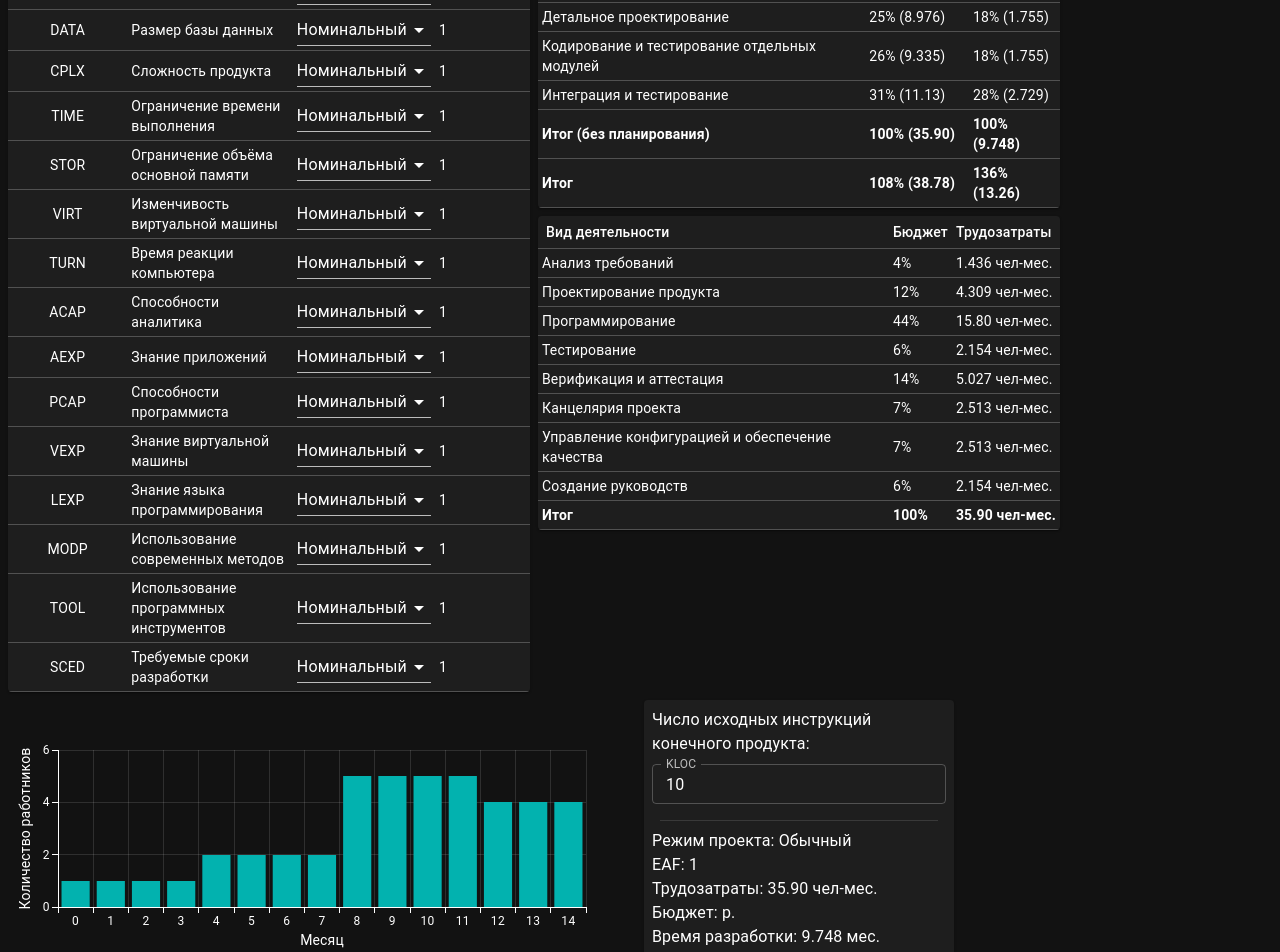
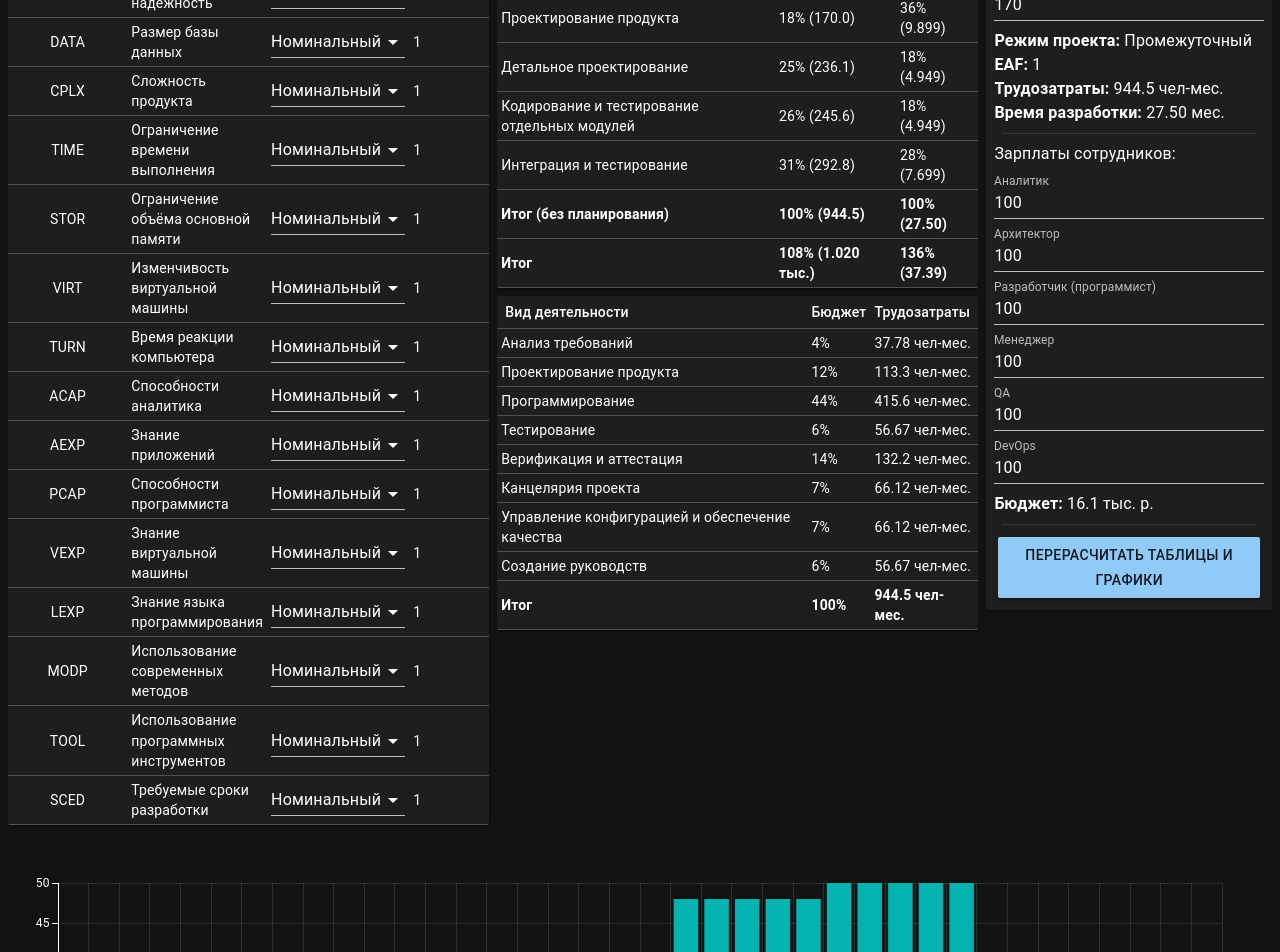
Before and after one commit to TheFunGun36/bmstu-epi, a React (Vite) app: page / in a window 1280 px wide. Shown: the part 160-1112 px from the top of the page. Built offline with nearby package versions, Linux system fonts and the light colour scheme.

Commit message:
it works

```diff
--- a/src/components/ActivityTable.tsx
+++ b/src/components/ActivityTable.tsx
@@ -1,19 +1,17 @@
 import { Paper, Table, TableBody, TableContainer, TableHead, TableRow } from '@mui/material';
 import { SmallTableCell as TC } from './SmallTableCell';
-import activity from '../json/activity.json';
 import ActivityStage from '../model/ActivityStage';
 import { readable } from '../model/Misc';
 
 interface ActivityTableProps {
   laborCosts: number;
+  stages: ActivityStage[];
+  labor: number[];
 }
 
 export function ActivityTable(p: ActivityTableProps) {
-  const stages: ActivityStage[] = activity;
-  const labor = stages.map(e => e.budgetPercent * p.laborCosts / 100);
-
-  const stagesBudgetPercent = stages.map(s => s.budgetPercent).reduce((a, b) => a + b, 0);
-  const stagesLabor = stages.map((_, i) => labor[i]).reduce((a, b) => a + b, 0);
+  const stagesBudgetPercent = p.stages.map(s => s.budgetPercent).reduce((a, b) => a + b, 0);
+  const stagesLabor = p.stages.map((_, i) => p.labor[i]).reduce((a, b) => a + b, 0);
 
   return (
     <TableContainer component={Paper}>
@@ -26,12 +24,12 @@ export function ActivityTable(p: ActivityTableProps) {
           </TableRow>
         </TableHead>
         <TableBody>
-          {stages.map((value, index) => {
+          {p.stages.map((value, index) => {
             return (
               <TableRow key={value.name}>
                 <TC>{value.displayName}</TC>
                 <TC>{value.budgetPercent}%</TC>
-                <TC>{readable(labor[index])} чел-мес.</TC>
+                <TC>{readable(p.labor[index])} чел-мес.</TC>
               </TableRow>
             );
           })}
--- a/src/components/NumberInput.tsx
+++ b/src/components/NumberInput.tsx
@@ -6,7 +6,8 @@ interface NumberInputProps {
   value: number;
   label?: string;
   setValue: (_value: number) => void;
-  sx?: SxProps<Theme>
+  sx?: SxProps<Theme>;
+  variant?: 'outlined' | 'standard' | 'filled';
 }
 
 function NumberInput(p: NumberInputProps) {
@@ -43,7 +44,7 @@ function NumberInput(p: NumberInputProps) {
       onChange={handleChange}
       error={!strValid}
       label={p.label}
-      variant='outlined'
+      variant={p.variant || 'standard'}
       sx={p.sx}
     />
   )
--- /dev/null
+++ b/src/components/SalaryInput.tsx
@@ -0,0 +1,49 @@
+import { useEffect, useState } from "react";
+import { Salaries, calculateBudget } from "../model/Budget";
+import { Typography } from "@mui/material";
+import NumberInput from "./NumberInput";
+import { readable } from "../model/Misc";
+
+export interface SalaryInputProps {
+  budget: number;
+  setBudget: (value: number) => void;
+  lifecycleLabor: number[];
+  lifecycleTime: number[];
+}
+
+export function SalaryInput(p: SalaryInputProps) {
+  const [salaryAnalyst, setSalaryAnalyst] = useState(100);
+  const [salaryArchitect, setSalaryArchitect] = useState(100);
+  const [salaryDeveloper, setSalaryDeveloper] = useState(100);
+  const [salaryManager, setSalaryManager] = useState(100);
+  const [salaryQA, setSalaryQA] = useState(100);
+  const [salaryDevOps, setSalaryDevOps] = useState(100);
+
+  useEffect(() => {
+    const salaries: Salaries = {
+      analyst: salaryAnalyst,
+      architect: salaryArchitect,
+      developer: salaryDeveloper,
+      devOps: salaryDevOps,
+      manager: salaryManager,
+      qa: salaryQA
+    };
+
+    p.setBudget(calculateBudget(p.lifecycleLabor, p.lifecycleTime, salaries));
+  }, [salaryAnalyst, salaryArchitect, salaryDeveloper, salaryManager, salaryQA, salaryDevOps]);
+
+  return (
+    <>
+      <Typography>Зарплаты сотрудников:</Typography>
+      <NumberInput forbidNegative label='Аналитик' value={salaryAnalyst} setValue={setSalaryAnalyst} sx={{ mt: 1, mb: 1 }} />
+      <NumberInput forbidNegative label='Архитектор' value={salaryArchitect} setValue={setSalaryArchitect} sx={{ mb: 1 }} />
+      <NumberInput forbidNegative label='Разработчик (программист)' value={salaryDeveloper} setValue={setSalaryDeveloper} sx={{ mb: 1 }} />
+      <NumberInput forbidNegative label='Менеджер' value={salaryManager} setValue={setSalaryManager} sx={{ mb: 1 }} />
+      <NumberInput forbidNegative label='QA' value={salaryQA} setValue={setSalaryQA} sx={{ mb: 1 }} />
+      <NumberInput forbidNegative label='DevOps' value={salaryDevOps} setValue={setSalaryDevOps} sx={{ mb: 1 }} />
+      <Typography><b>Бюджет:</b> {readable(p.budget)} р.</Typography>
+    </>
+  );
+}
+
+export default SalaryInput;
--- /dev/null
+++ b/src/model/Budget.ts
@@ -0,0 +1,49 @@
+export interface Salaries {
+    analyst: number;
+    architect: number;
+    developer: number;
+    manager: number;
+    qa: number;
+    devOps: number;
+}
+
+export function calculateBudget(lifecycleLabor: number[], lifecycleTime: number[], salary: Salaries) {
+    let result = 0;
+
+    // Планирование и определение требований. Аналитик + менеджеры
+    let staff = Math.round(lifecycleLabor[0] / lifecycleTime[0]);
+    result += staff > 1 ?
+      (staff - 1) * salary.manager + salary.analyst :
+      staff * salary.analyst;
+
+    // Проектирование продукта
+    staff = Math.round(lifecycleLabor[1] / lifecycleTime[1]);
+    result += staff > 1 ?
+      (staff - 1) * salary.architect + salary.analyst :
+      staff * salary.architect;
+
+    // Детальное проектирование
+    staff = Math.round(lifecycleLabor[2] / lifecycleTime[2]);
+    if (staff > 2) {
+      result += salary.manager + salary.analyst;
+      staff -= 2;
+    } else if (staff > 1) {
+      result += salary.analyst;
+      staff -= 1;
+    }
+    result += staff * salary.architect;
+
+    // Кодирование и тестирование отдельных модулей
+    staff = Math.round(lifecycleLabor[3] / lifecycleTime[3]);
+    const developer = Math.round(staff * 0.7);
+    let qa = staff - developer;
+    result += developer * salary.developer + qa * salary.qa;
+
+    // Интеграция и тестирование
+    staff = Math.round(lifecycleLabor[4] / lifecycleTime[4]);
+    const devOps = Math.round(staff * 0.6);
+    qa = staff - devOps;
+    result += devOps * salary.devOps + qa * salary.qa;
+
+    return result;
+  };
--- a/src/model/ExpensesDrivers.ts
+++ b/src/model/ExpensesDrivers.ts
@@ -4,7 +4,7 @@ export type ExpensesDriverLevels = {
   nominal: number,
   high?: number,
   veryHigh?: number,
-}
+};
 
 export enum SelectedLevel {
   VERY_LOW = 'VERY_LOW',
@@ -19,10 +19,37 @@ export type ExpensesDriver = {
   displayName: string,
   levels: ExpensesDriverLevels,
   level: SelectedLevel,
+};
+
+export function driverIterator(driver: ExpensesDriver): SelectedLevel | undefined {
+  return (driver.levels.veryLow && SelectedLevel.VERY_LOW)
+    || (driver.levels.low && SelectedLevel.LOW)
+    || SelectedLevel.NOMINAL;
 }
 
-export function driverLevel(driver: ExpensesDriver) {
-  switch (driver.level) {
+export function driverIteratorNext(driver: ExpensesDriver, iterator: SelectedLevel): SelectedLevel | undefined {
+  switch (iterator) {
+    case SelectedLevel.VERY_LOW:
+      return SelectedLevel.LOW;
+    case SelectedLevel.LOW:
+      return SelectedLevel.NOMINAL;
+    case SelectedLevel.NOMINAL:
+      return driver.levels.high ? SelectedLevel.HIGH : undefined;
+    case SelectedLevel.HIGH:
+      return driver.levels.veryHigh ? SelectedLevel.VERY_HIGH : undefined;
+  }
+}
+
+export function driverMin(driver: ExpensesDriver) {
+  return driver.levels.veryLow || driver.levels.low || driver.levels.nominal;
+}
+
+export function driverMax(driver: ExpensesDriver) {
+  return driver.levels.veryHigh || driver.levels.high || driver.levels.nominal;
+}
+
+export function driverLevel(driver: ExpensesDriver, level?: SelectedLevel) {
+  switch (driver.level || level) {
     case SelectedLevel.VERY_LOW:
       return driver.levels.veryLow as number;
     case SelectedLevel.LOW:
--- a/src/pages/MainPage.tsx
+++ b/src/pages/MainPage.tsx
@@ -1,7 +1,7 @@
-import { AppBar, Box, Divider, Grid, IconButton, Paper, Toolbar, Typography } from '@mui/material';
+import { AppBar, Box, Button, Divider, Grid, IconButton, Paper, Toolbar, Typography } from '@mui/material';
 import ExpensesDriversDisplay from '../components/ExpensesDriversDisplay';
 import { useState } from 'react';
-import { laborCosts, projectModeDisplayName, projectModeFromKloc, projectTime } from '../model/ProjectMode';
+import { laborCosts as calcLaborCosts, projectModeDisplayName, projectModeFromKloc, projectTime as calcProjectTime } from '../model/ProjectMode';
 import NumberInput from '../components/NumberInput';
 import { DarkMode, LightMode } from '@mui/icons-material';
 import LifecycleTable from '../components/LifecycleTable';
@@ -10,96 +10,103 @@ import { readable } from '../model/Misc';
 import { BarChart } from '@mui/x-charts/BarChart';
 import LifecycleStage from '../model/LifecycleStage';
 import lifecycle from '../json/lifecycle.json';
-import { ChartsReferenceLine } from '@mui/x-charts';
+import activity from '../json/activity.json';
+import ActivityStage from '../model/ActivityStage';
+import SalaryInput from '../components/SalaryInput';
+import { AxisConfig, ChartsReferenceLine, LineChart, LineSeriesType } from '@mui/x-charts';
+import drivers from '../json/drivers.json';
+import { ExpensesDriver, SelectedLevel, driverIterator, driverIteratorNext, driverLevel } from '../model/ExpensesDrivers';
 
 interface MainPageProps {
   isDarkTheme: boolean;
   setIsDarkTheme: (isDarkTheme: boolean) => void;
 }
 
-export function MainPage(p: MainPageProps) {
-  const [eaf, setEaf] = useState(1.0);
-  const [kloc, setKloc] = useState(10);
-  const projectMode = projectModeFromKloc(kloc);
+const lifecycleStages: LifecycleStage[] = lifecycle;
+const activityStages: ActivityStage[] = activity;
 
-  const [salaryAnalyst, setSalaryAnalyst] = useState(0.0);
-  const [salaryArchitect, setSalaryArchitect] = useState(0.0);
-  const [salaryDeveloper, setSalaryDeveloper] = useState(0.0);
-  const [salaryManager, setSalaryManager] = useState(0.0);
-  const [salaryQA, setSalaryQA] = useState(0.0);
-  const [salaryDevOps, setSalaryDevOps] = useState(0.0);
-
-  const toggleTheme = () => {
-    p.setIsDarkTheme(!p.isDarkTheme);
-  };
-
-  const laborCostsValue = laborCosts(projectMode, eaf, kloc);
-  const projectTimeValue = projectTime(projectMode, laborCostsValue);
-
-  const lifecycleStages: LifecycleStage[] = lifecycle;
-  const lifecycleLabor = lifecycleStages.map(e => e.laborPercent * laborCostsValue / 100);
-  const lifecycleTime = lifecycleStages.map(e => e.timePercent * projectTimeValue / 100);
-
-  const calculateBars = () => {
+const calculateBars = (labor: number[], time: number[]) => {
   const result: number[] = [];
   lifecycleStages.forEach((el, i) => {
-      const days = Math.round(lifecycleLabor[i] / lifecycleTime[i]);
-      result.push(...new Array(Math.ceil(lifecycleTime[i])).fill(days));
+    const days = Math.round(labor[i] / time[i]);
+    result.push(...new Array(Math.ceil(time[i])).fill(days));
   });
   return result;
 };
 
-  const calculateBarsXTicks = () => {
-    const result: number[] = [0];
-    lifecycleStages.forEach((el, i) => {
-      const days = Math.round(lifecycleLabor[i] / lifecycleTime[i]);
-      result.push(days);
-    });
-    return result;
+type ParamSpread = {
+  name: string,
+  values: number[],
 };
 
-  const bars = calculateBars();
-  const barsYTicks = calculateBarsXTicks();
+function calculateDots(kloc: number): [number[][], ParamSpread[], ParamSpread[]] {
+  const labors: ParamSpread[] = [{ name: 'MODP', values: [] }, { name: 'TOOL', values: [] }, { name: 'ACAP', values: [] }, { name: 'PCAP', values: [] }];
+  const times: ParamSpread[] = [{ name: 'MODP', values: [] }, { name: 'TOOL', values: [] }, { name: 'ACAP', values: [] }, { name: 'PCAP', values: [] }];
+  const xs: number[][] = [[], [], [], []];
 
-  const budget = () => {
-    let result = 0;
+  const modp = drivers.find(e => e.name === 'MODP') as ExpensesDriver;
+  const tool = drivers.find(e => e.name === 'TOOL') as ExpensesDriver;
+  const acap = drivers.find(e => e.name === 'ACAP') as ExpensesDriver;
+  const pcap = drivers.find(e => e.name === 'PCAP') as ExpensesDriver;
 
-    // Планирование и определение требований. Аналитик + менеджеры
-    let staff = Math.round(lifecycleLabor[0] / lifecycleTime[0]);
-    result += staff > 1 ?
-      (staff - 1) * salaryManager + salaryAnalyst :
-      staff * salaryAnalyst;
+  const mode = projectModeFromKloc(kloc);
 
-    // Проектирование продукта
-    staff = Math.round(lifecycleLabor[1] / lifecycleTime[1]);
-    result += staff > 1 ?
-      (staff - 1) * salaryArchitect + salaryAnalyst :
-      staff * salaryArchitect;
+  const params = [modp, tool, acap, pcap];
+  params.forEach((p, i) => {
+    let it = driverIterator(p);
+    while (it) {
+      const eaf = driverLevel(p, it);
+      const labor = calcLaborCosts(mode, eaf, kloc);
+      const time = calcProjectTime(mode, labor);
+      labors[i].values.push(labor);
+      times[i].values.push(time);
+      xs[i].push(eaf);
+      it = driverIteratorNext(p, it);
+    }
+  });
 
-    // Детальное проектирование
-    staff = Math.round(lifecycleLabor[2] / lifecycleTime[2]);
-    if (staff > 2) {
-      result += salaryManager + salaryAnalyst;
-      staff -= 2;
-    } else if (staff > 1) {
-      result += salaryAnalyst;
-      staff -= 1;
-    }
-    result += staff * salaryArchitect;
+  console.log(xs);
+  return [xs, labors, times];
+};
 
-    // Кодирование и тестирование отдельных модулей
-    staff = Math.round(lifecycleLabor[3] / lifecycleTime[3]);
-    const developer = Math.round(staff * 0.7);
-    let qa = staff - developer;
-    result += developer * salaryDeveloper + qa * salaryQA;
+export function MainPage(p: MainPageProps) {
+  // INPUT
+  const [kloc, setKloc] = useState(170);
 
-    // Интеграция и тестирование
-    staff = Math.round(lifecycleLabor[4] / lifecycleTime[4]);
-    const devOps = Math.round(staff * 0.6);
-    qa = staff - devOps;
-    result += devOps * salaryDevOps + qa * salaryQA;
+  // CALCULATED IN CHILD COMPONENTS
+  const [eaf, setEaf] = useState(1.0);
+  const [budget, setBudget] = useState(0);
 
-    return result;
+  // EASILY CALCULATED
+  const projectMode = projectModeFromKloc(kloc);
+  const laborCosts = calcLaborCosts(projectMode, eaf, kloc);
+  const projectTime = calcProjectTime(projectMode, laborCosts);
+
+  // CALCULATED ON DEMAND
+  const [lifecycleLabor, setLifecycleLabor] = useState(lifecycleStages.map(e => e.laborPercent * laborCosts / 100));
+  const [lifecycleTime, setLifecycleTime] = useState(lifecycleStages.map(e => e.timePercent * projectTime / 100));
+  const [activityLabor, setActivityLabor] = useState(activityStages.map(e => e.budgetPercent * laborCosts / 100));
+  const [bars, setBars] = useState(calculateBars(lifecycleLabor, lifecycleTime));
+  const [dotsTimes, setDotsTimes] = useState<ParamSpread[] | undefined>();
+  const [dotsLabors, setDotsLabors] = useState<ParamSpread[] | undefined>();
+  const [dotsX, setDotsX] = useState<number[][]>([[]]);
+
+  const recalculateProject = () => {
+    const labor = lifecycleStages.map(e => e.laborPercent * laborCosts / 100);
+    const time = lifecycleStages.map(e => e.timePercent * projectTime / 100);
+    setBars(calculateBars(labor, time));
+    setLifecycleLabor(labor);
+    setLifecycleTime(time);
+    setActivityLabor(activityStages.map(e => e.budgetPercent * budget / 100));
+
+    const [x, labors, times] = calculateDots(kloc);
+    setDotsX(x);
+    setDotsLabors(labors);
+    setDotsTimes(times);
+  };
+
+  const toggleTheme = () => {
+    p.setIsDarkTheme(!p.isDarkTheme);
   };
 
   return (
@@ -119,59 +126,74 @@ export function MainPage(p: MainPageProps) {
         </Toolbar>
       </AppBar>
 
-      <Grid container spacing={1} p={1} columns={12}>
-        <Grid item xs={5}>
+      <Grid container spacing={1} p={1} columns={26}>
+        <Grid item xs={10}>
           <ExpensesDriversDisplay setEAF={setEaf} />
         </Grid>
-        <Grid item xs={5}>
+        <Grid item xs={10}>
           <LifecycleTable
-            laborCosts={laborCostsValue}
-            timeCosts={projectTimeValue}
+            laborCosts={laborCosts}
+            timeCosts={projectTime}
             labor={lifecycleLabor}
             stages={lifecycleStages}
             time={lifecycleTime}
           />
           <Box mt={1} />
           <ActivityTable
-            laborCosts={laborCostsValue} />
+            laborCosts={laborCosts}
+            stages={activityStages}
+            labor={activityLabor}
+          />
         </Grid>
         <Grid item xs={6}>
+          <Box component={Paper} display='flex' flexDirection='column' p={1}>
+            <Typography>Число исходных инструкций конечного продукта:</Typography>
+            <NumberInput forbidNegative label='KLOC' value={kloc} setValue={setKloc} sx={{ mt: 1, mb: 1 }} />
+            <Typography><b>Режим проекта:</b> {projectModeDisplayName(projectMode)}</Typography>
+            <Typography><b>EAF:</b> {eaf}</Typography>
+            <Typography><b>Трудозатраты:</b> {readable(laborCosts)} чел-мес.</Typography>
+            <Typography><b>Время разработки:</b> {readable(projectTime)} мес.</Typography>
+            <Divider sx={{ m: 1 }} />
+            <SalaryInput budget={budget} setBudget={setBudget} lifecycleLabor={lifecycleLabor} lifecycleTime={lifecycleTime} />
+            <Divider sx={{ m: 1 }} />
+            <Button onClick={recalculateProject} variant='contained'>Перерасчитать таблицы и графики</Button>
+          </Box>
+        </Grid>
+        <Grid item xs={26}>
           <BarChart
             series={[{ data: bars }]}
             xAxis={[{ scaleType: 'band', label: 'Месяц', data: bars.map((_, i) => i) }]}
             yAxis={[{ scaleType: 'linear', label: 'Количество работников' }]}
             grid={{ horizontal: true, vertical: true }}
+            height={500}
           />
         </Grid>
-        <Grid item xs={3}>
-          <Box component={Paper} display='flex' flexDirection='column' p={1}>
-            <Typography>
-              Число исходных инструкций конечного продукта:
-            </Typography>
-            <NumberInput
-              forbidNegative
-              label='KLOC'
-              value={kloc}
-              setValue={setKloc}
-              sx={{ mt: 1, mb: 1 }} />
-            <Divider sx={{ m: 1 }} />
-            <Typography>
-              Режим проекта: {projectModeDisplayName(projectMode)}
-            </Typography>
-            <Typography>
-              EAF: {eaf}
-            </Typography>
-            <Typography>
-              Трудозатраты: {readable(laborCostsValue)} чел-мес.
-            </Typography>
-            <Typography>
-              Бюджет: р.
-            </Typography>
-            <Typography>
-              Время разработки: {readable(projectTimeValue)} мес.
-            </Typography>
-          </Box>
-        </Grid>
+        {dotsLabors && dotsX &&
+          <Grid item xs={13}>
+            <Typography variant='h5' align='center'>Трудозатраты</Typography>
+            <LineChart
+              //series={[{ data: dotsLabors[0].values, label: dotsLabors[0].name, type: 'line' }]}
+              //xAxis={[{ data: dotsX, label: 'Параметр' }]}
+              series={dotsLabors.map((e, i): LineSeriesType => { return { data: e.values, label: e.name, type: 'line', xAxisKey: `axis-${i}` }; })}
+              xAxis={dotsX.map((e, i): AxisConfig => { return { id: `axis-${i}`, scaleType: 'linear', label: 'Параметр', data: e }; })}
+              yAxis={[{ scaleType: 'linear', label: 'Трудозатраты' }]}
+              grid={{ horizontal: true, vertical: true }}
+              height={500}
+            />
+          </Grid>}
+        {dotsTimes && dotsX &&
+          <Grid item xs={13}>
+            <Typography variant='h5' align='center'>Время</Typography>
+            <LineChart
+              //series={[{ data: dotsTimes[0].values, label: dotsTimes[0].name, type: 'line' }]}
+              // xAxis={[{ data: dotsX, label: 'Параметр' }]}
+              series={dotsTimes.map((e, i): LineSeriesType => { return { data: e.values, label: e.name, type: 'line', xAxisKey: `axis-${i}` }; })}
+              xAxis={dotsX.map((e, i): AxisConfig => { return { id: `axis-${i}`, scaleType: 'linear', label: 'Параметр', data: e }; })}
+              yAxis={[{ scaleType: 'linear', label: 'Время' }]}
+              grid={{ horizontal: true, vertical: true }}
+              height={500}
+            />
+          </Grid>}
       </Grid>
     </Box>
   );
--- a/src/theme.ts
+++ b/src/theme.ts
@@ -1,32 +1,41 @@
-import { createTheme } from '@mui/material/styles';
+import { Components, Theme, createTheme } from '@mui/material/styles';
+
+const defaultComponents: Components<Omit<Theme, 'components'>> = {
+  MuiPaper: {
+    defaultProps: {
+      sx: {
+        borderRadius: 0.5
+      }
+    }
+  },
+  MuiButton: {
+    defaultProps: {
+      sx: {
+        borderRadius: 0.5,
+        m: 0.5
+      }
+    }
+  },
+  MuiTextField: {
+    defaultProps: {
+      size: 'small',
+      InputLabelProps: {
+        shrink: true
+      }
+    }
+  }
+
+};
 
 export const darkTheme = createTheme({
   palette: {
-    mode: "dark",
+    mode: 'dark',
   },
-  components: {
-    MuiTextField: {
-      defaultProps: {
-        size: "small",
-        InputLabelProps: {
-          shrink: true
-        }
-      }
-    }
-  }
+  components: defaultComponents
 });
 
 export const lightTheme = createTheme({
   palette: {
   },
-  components: {
-    MuiTextField: {
-      defaultProps: {
-        size: "small",
-        InputLabelProps: {
-          shrink: true
-        }
-      }
-    }
-  }
+  components: defaultComponents
 });
```
Also changed, not shown: src/components/DriverLevelSelector.tsx (+7 -4 lines). Lines whose indentation alone changed are shown as unchanged.
